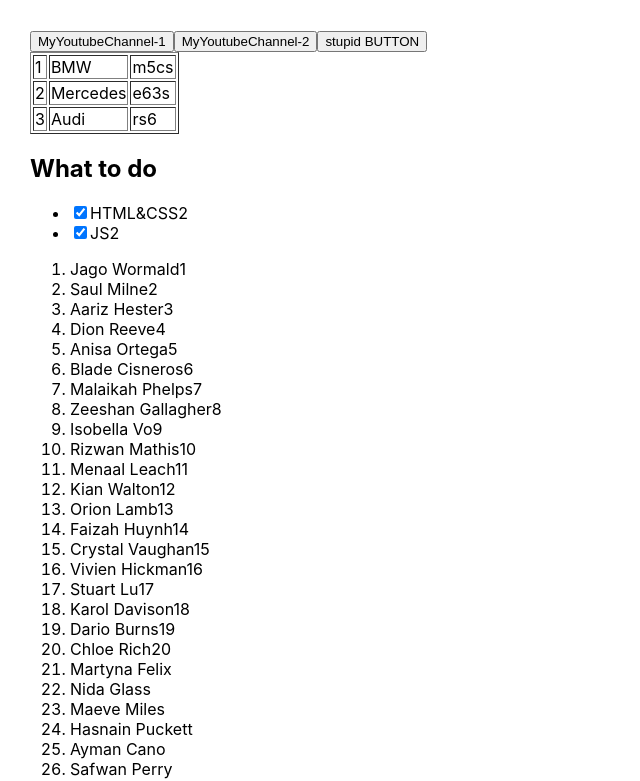
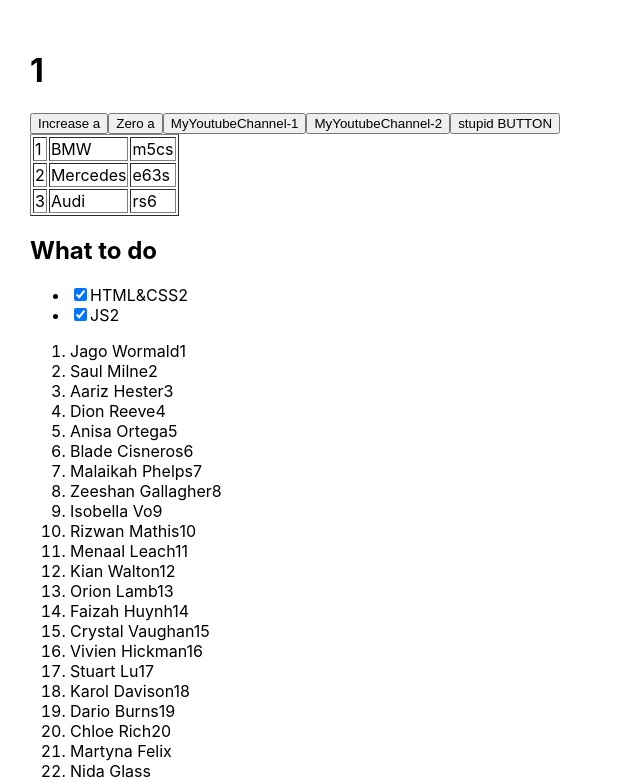
Before and after one commit to TatyanaNem/microTasks, a React (Create React App) app: page / in a window 1280 px wide. Shown: the top 781 px of the page, without its empty margins (0-640 px from the left). Built offline with nearby package versions, Linux system fonts and the light colour scheme.

Commit message:
microtask-3 adding useState

```diff
--- a/src/App.tsx
+++ b/src/App.tsx
@@ -1,4 +1,4 @@
-import React from 'react';
+import React, {useState} from 'react';
 import './App.css';
 import Todolist from './components/Todolist';
 import Cars from './components/Cars';
@@ -137,8 +137,13 @@ function App() {
         console.log('Im stupid button')
     }
 
+    let [a, setA] = useState(1);
+
     return (
         <div className="App">
+            <h1>{a}</h1>
+            <Button name={'Increase a'} callBack={() => setA(a += 1)} />
+            <Button name={'Zero a'} callBack={() => setA(a = 0)} />
             <Button name={'MyYoutubeChannel-1'} callBack={()=> button1Foo('Im Vasya')}/>
             <Button name={'MyYoutubeChannel-2'} callBack={() => button2Foo('Im Ivan')}/>
             <Button name={'stupid BUTTON'} callBack={button3foo} />
```
